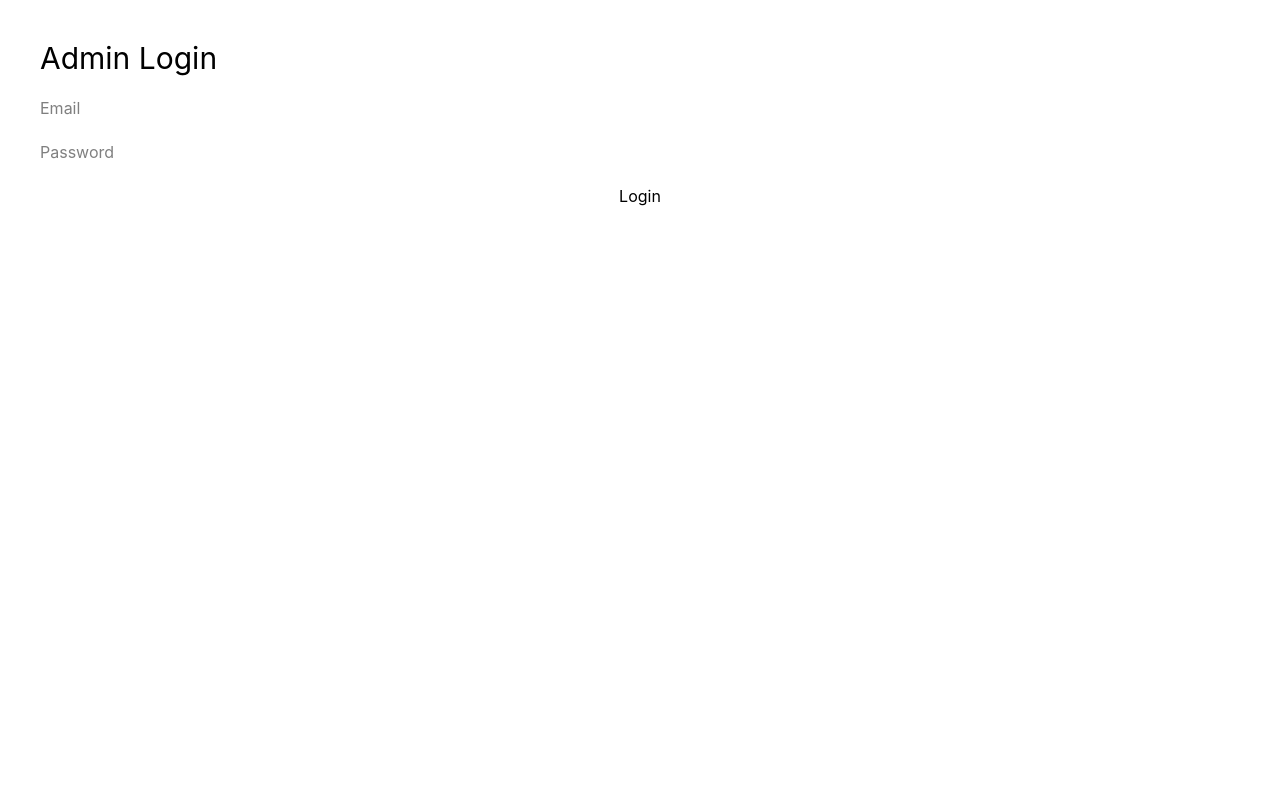
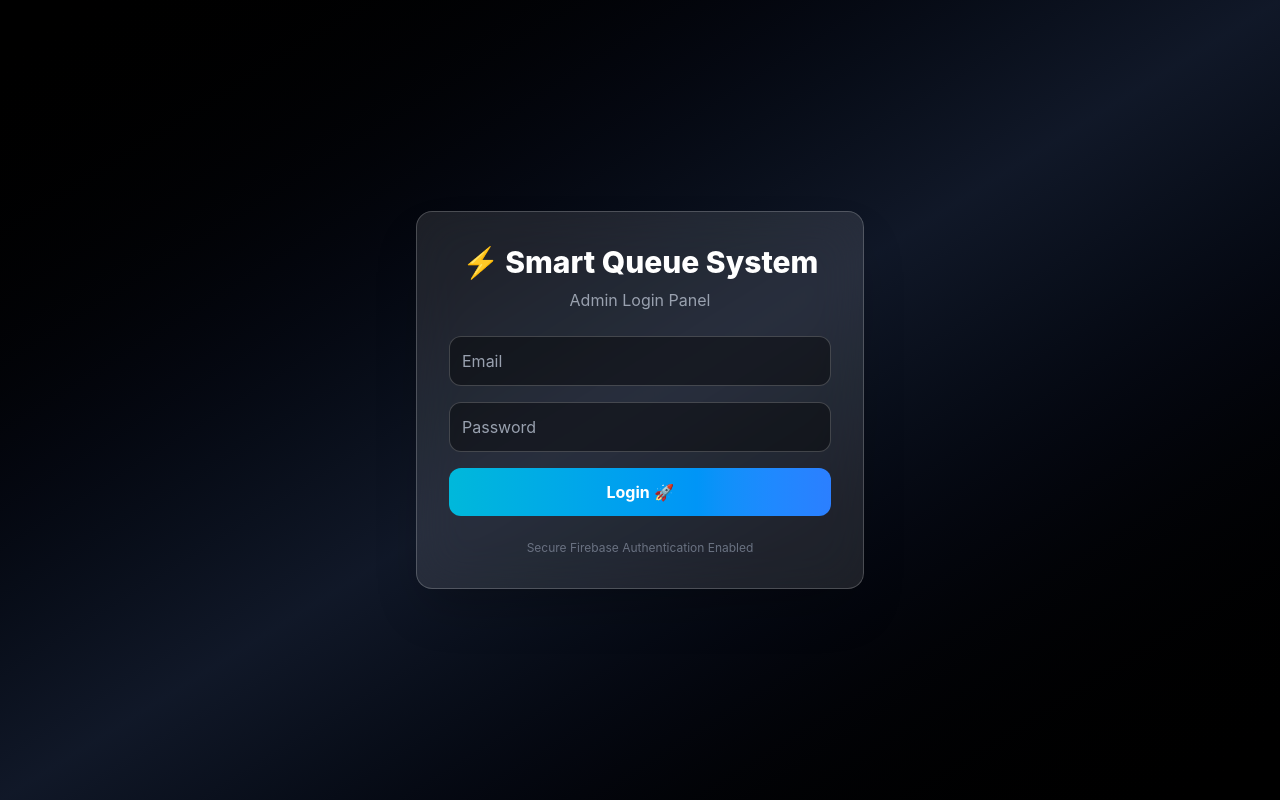
Before and after one commit to yashgupta8726/smart-queue-management, a React (Vite) app: page / in a window 1280 px wide. Built offline with nearby package versions, Linux system fonts and the light colour scheme.

Commit message:
updated UI in login page

```diff
--- a/src/pages/Login.jsx
+++ b/src/pages/Login.jsx
@@ -1,108 +1,85 @@
 import { useState } from "react";
-import {
-signInWithEmailAndPassword
-} from "firebase/auth";
+import { signInWithEmailAndPassword } from "firebase/auth";
+import { auth } from "../firebase/firebase";
+import { useNavigate } from "react-router-dom";
+import toast from "react-hot-toast";
 
-import {
-auth
-} from "../firebase/firebase";
+function Login() {
+  const [email, setEmail] = useState("");
+  const [password, setPassword] = useState("");
 
-import {
-useNavigate
-} from "react-router-dom";
+  const navigate = useNavigate();
 
-function Login(){
-
-const[email,setEmail]=
-useState("");
-
-const[password,
-setPassword]=
-useState("");
-
-const navigate=
-useNavigate();
-
-const handleLogin=
-async(e)=>{
-
+  const handleLogin = async (e) => {
     e.preventDefault();
 
-try{
-
-await signInWithEmailAndPassword(
-auth,
-email,
-password
-);
-
+    try {
+      await signInWithEmailAndPassword(auth, email, password);
+      toast.success("Welcome Admin 🚀");
       navigate("/admin");
-
+    } catch (err) {
+      toast.error("Wrong Email or Password");
     }
-
-catch{
-
-alert(
-"Wrong Email or Password"
-);
-
-}
-
   };
 
-return(
+  const glass =
+    "bg-white/10 backdrop-blur-xl border border-white/20 shadow-2xl rounded-2xl";
 
-<div className="p-10">
+  const input =
+    "w-full p-3 rounded-xl bg-black/40 border border-white/20 text-white placeholder-gray-400 focus:outline-none focus:ring-2 focus:ring-cyan-400";
 
-<h1 className="text-3xl">
+  const btn =
+    "w-full p-3 rounded-xl font-bold bg-gradient-to-r from-cyan-500 to-blue-500 hover:scale-105 transition active:scale-95";
 
-Admin Login
+  return (
+    <div className="min-h-screen flex items-center justify-center bg-gradient-to-br from-black via-gray-900 to-black text-white p-4">
 
+      <div className={`${glass} w-full max-w-md p-8`}>
+
+        {/* HEADER */}
+        <div className="text-center">
+          <h1 className="text-3xl font-extrabold">
+            ⚡ Smart Queue System
           </h1>
+          <p className="text-gray-400 mt-2">
+            Admin Login Panel
+          </p>
+        </div>
 
-<form
-onSubmit={handleLogin}
-className="flex flex-col gap-5 mt-5"
->
+        {/* FORM */}
+        <form onSubmit={handleLogin} className="mt-6 space-y-4">
 
           <input
             type="email"
             placeholder="Email"
-
-onChange={
-(e)=>
-setEmail(
-e.target.value
-)
-}
-
+            value={email}
+            onChange={(e) => setEmail(e.target.value)}
+            className={input}
           />
 
           <input
             type="password"
             placeholder="Password"
-
-onChange={
-(e)=>
-setPassword(
-e.target.value
-)
-}
-
+            value={password}
+            onChange={(e) => setPassword(e.target.value)}
+            className={input}
           />
 
-<button>
-
-Login
-
+          <button type="submit" className={btn}>
+            Login 🚀
           </button>
 
         </form>
 
+        {/* FOOTER */}
+        <p className="text-xs text-gray-500 text-center mt-6">
+          Secure Firebase Authentication Enabled
+        </p>
+
       </div>
 
+    </div>
   );
-
 }
 
 export default Login;
```
Lines whose indentation alone changed are shown as unchanged.
